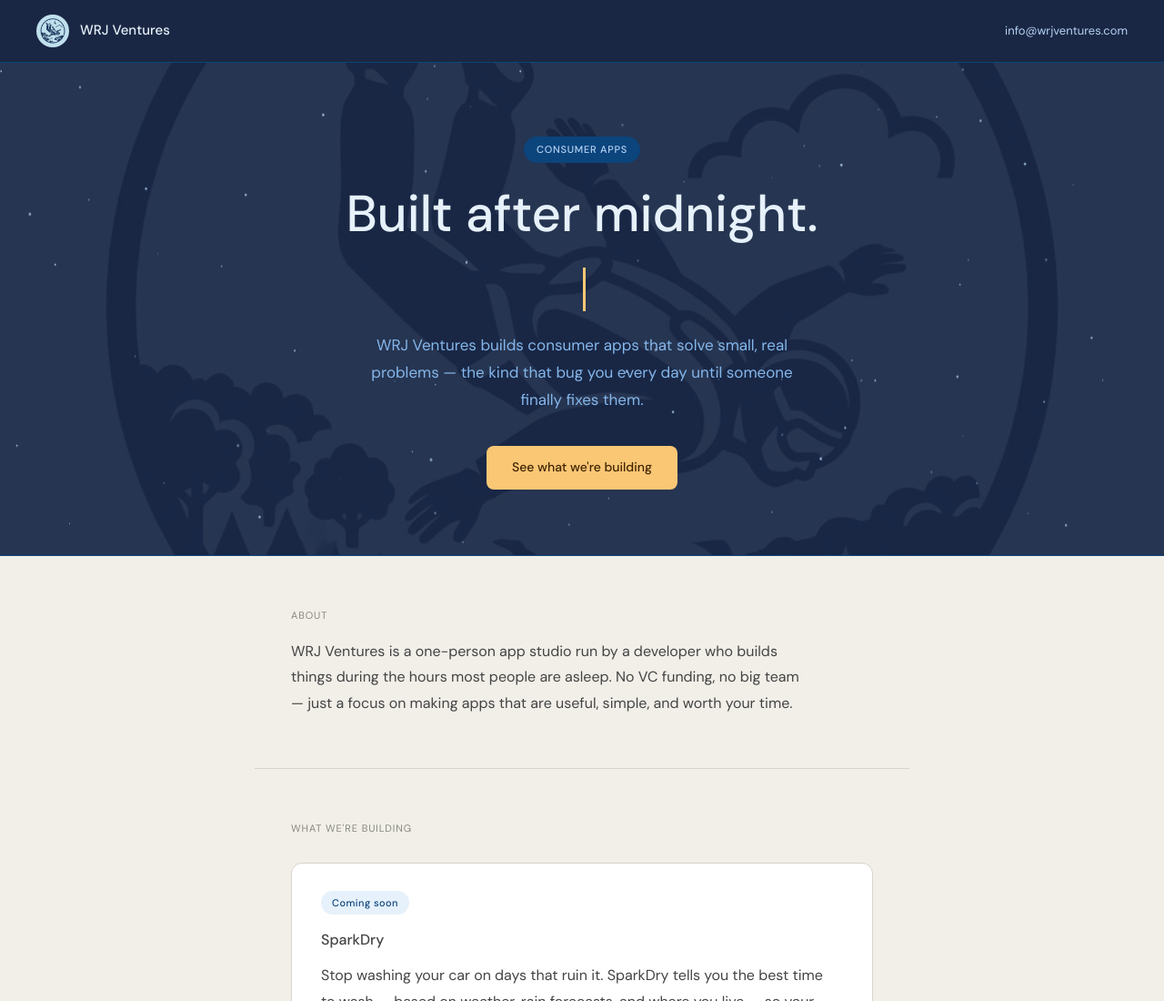
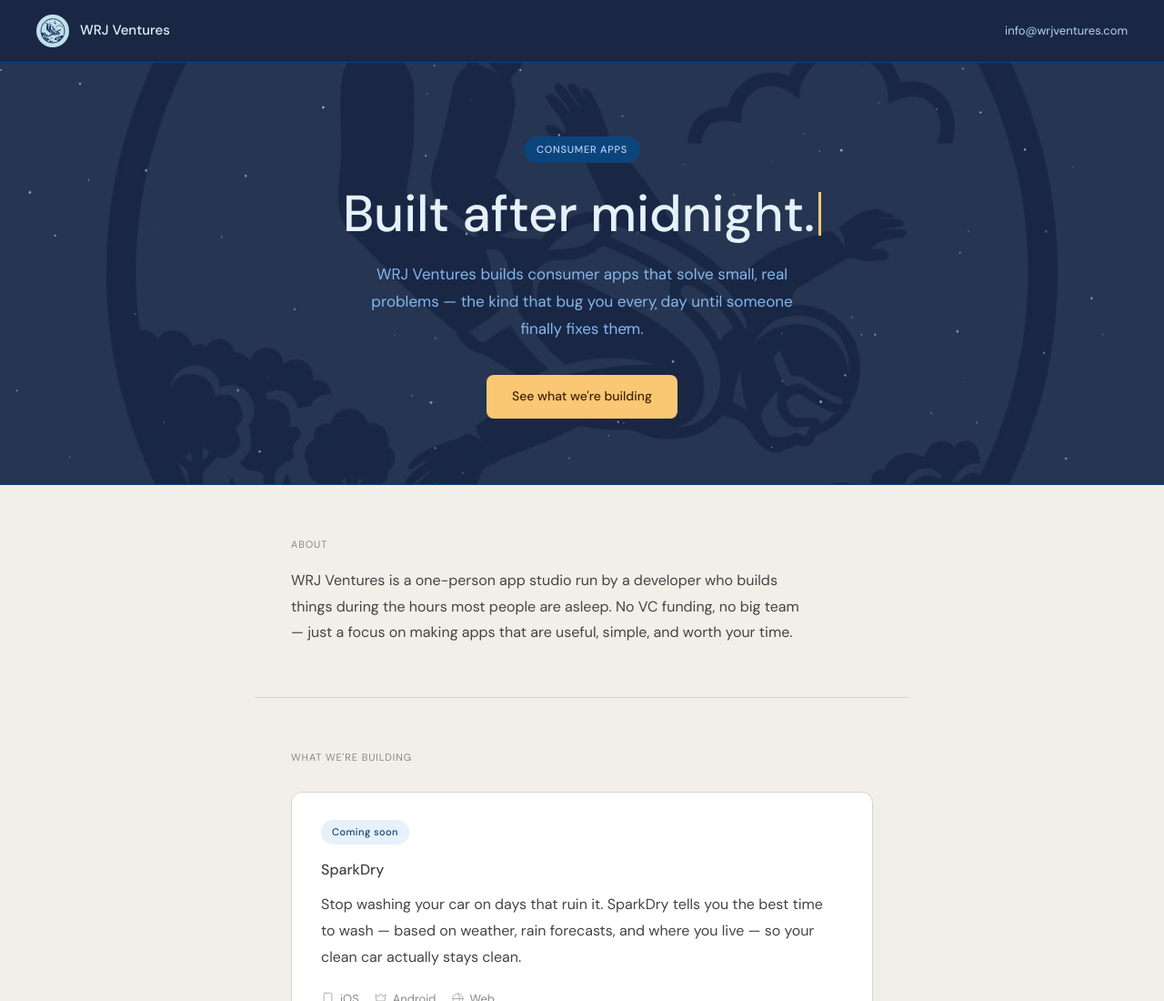
Before and after one commit to pivotventures-cloud/wrjventures.com, a plain HTML site: page index.html in a window 1280 px wide. Shown: the top 1100 px of the page at 91% size. Drawn offline with Linux system fonts and the light colour scheme.

Commit message:
Add files via upload

```diff
--- a/index.html
+++ b/index.html
@@ -371,7 +371,7 @@
     <canvas id="star-canvas"></canvas>
     <img class="hero-bg-logo" src="logo.png" alt="" aria-hidden="true" />
     <div class="hero-badge fade-in">Consumer apps</div>
-    <h1 class="fade-in"><span class="typewriter">Built after midnight.</span><span class="cursor" aria-hidden="true"></span></h1>
+    <h1 class="fade-in"><span style="display:inline-flex; align-items:center;"><span class="typewriter">Built after midnight.</span><span class="cursor" aria-hidden="true"></span></span></h1>
     <p class="fade-in">WRJ Ventures builds consumer apps that solve small, real problems — the kind that bug you every day until someone finally fixes them.</p>
     <a class="hero-cta" href="#building">See what we're building</a>
   </section>
```
